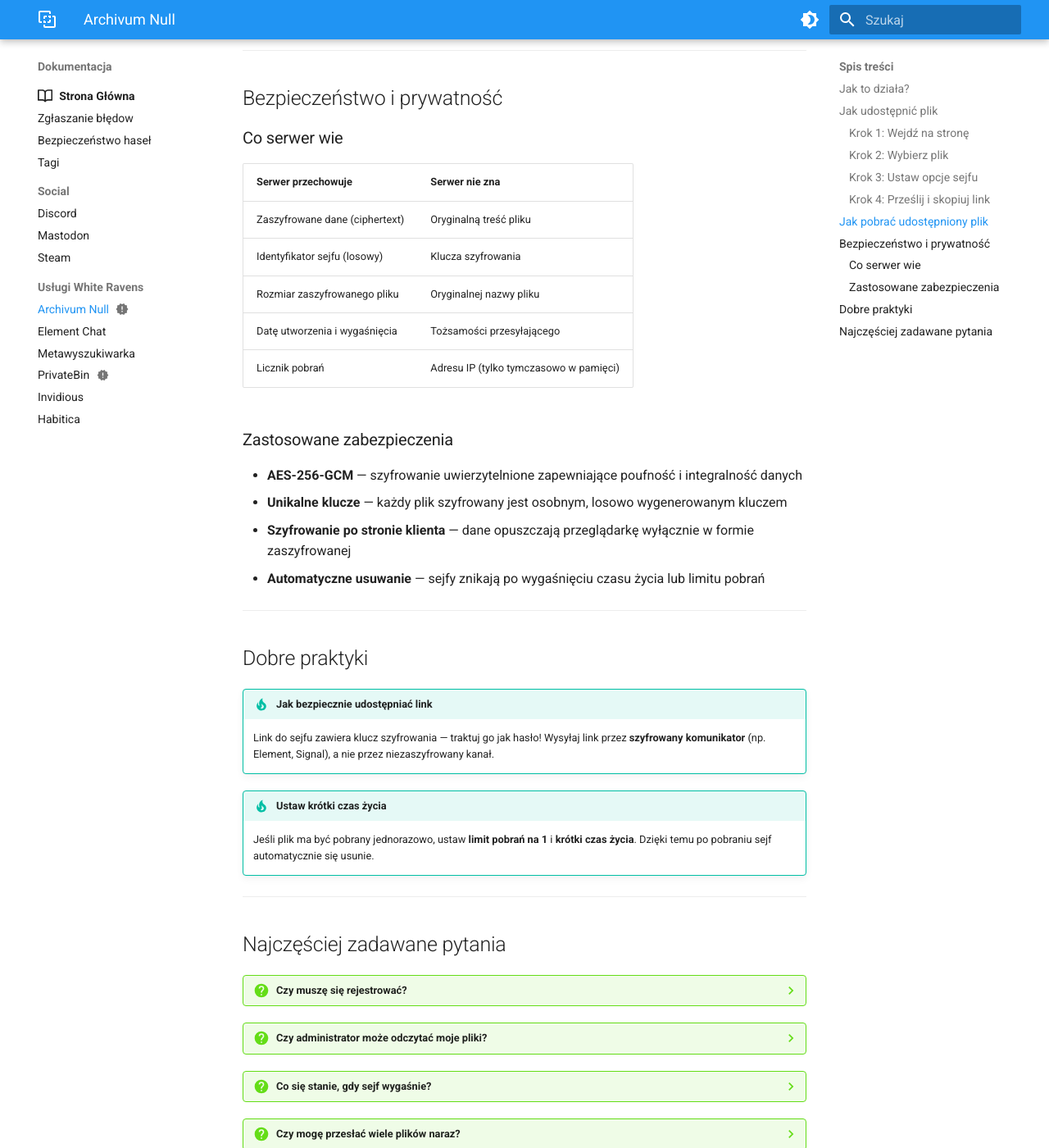
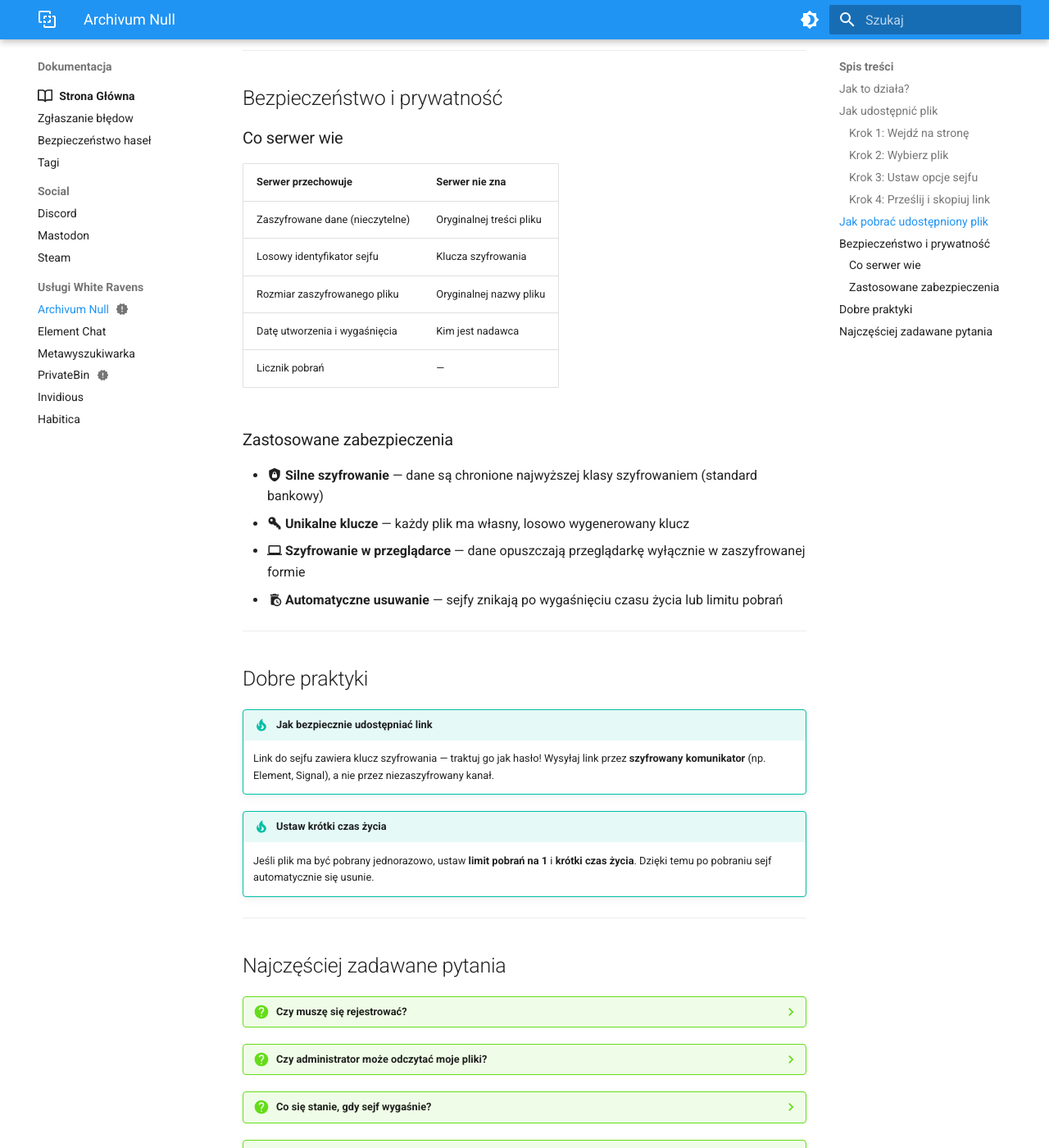
Before and after one commit to whiteravens20/wrservices.link, an MkDocs documentation site: the page built from docs/archivum-null.md, in a window 1280 px wide and 1400 px high, scrolled down 2350 px. Shown: the whole window at 82% size. Built offline with MkDocs 1.6.1 and Material for MkDocs 9.7.7, drawn with Linux system fonts in a browser that asks for light colours; some of the changed text lies outside the part shown.

Commit message:
simplify terminology in Archivum Null documentation

```diff
--- a/docs/archivum-null.md
+++ b/docs/archivum-null.md
@@ -11,7 +11,7 @@
 
 # White Ravens Archivum Null
 
-White Ravens Archivum Null to usługa oparta na Naszym autorskim projekcie [Archivum Null](https://github.com/whiteravens20/archivum-null) – minimalistycznym narzędziu do bezpiecznego udostępniania plików z szyfrowaniem po stronie klienta. Pliki są szyfrowane **w Twojej przeglądarce** zanim trafią na serwer — dzięki temu nikt, nawet administrator, nie może odczytać ich zawartości.
+White Ravens Archivum Null to usługa oparta na Naszym autorskim projekcie [Archivum Null](https://github.com/whiteravens20/archivum-null) – prostym narzędziu do bezpiecznego udostępniania plików. Pliki są szyfrowane **w Twojej przeglądarce** zanim trafią na serwer — dzięki temu nikt, nawet administrator, nie może odczytać ich zawartości.
 
 !!! tip "Link"
     [White Ravens Archivum Null](https://archivum.wrservices.link/)
@@ -68,7 +68,7 @@
 
 Po kliknięciu przycisku przesyłania:
 
-1. Plik zostanie **zaszyfrowany w przeglądarce** algorytmem AES-256-GCM.
+1. Plik zostanie **zaszyfrowany w przeglądarce** silnym szyfrowaniem.
 2. Zaszyfrowane dane trafią na serwer.
 3. Otrzymasz **link do sejfu** — skopiuj go i wyślij odbiorcy.
 
@@ -97,18 +97,18 @@
 
 | Serwer **przechowuje** | Serwer **nie zna** |
 |---|---|
-| Zaszyfrowane dane (ciphertext) | Oryginalną treść pliku |
-| Identyfikator sejfu (losowy) | Klucza szyfrowania |
+| Zaszyfrowane dane (nieczytelne) | Oryginalnej treści pliku |
+| Losowy identyfikator sejfu | Klucza szyfrowania |
 | Rozmiar zaszyfrowanego pliku | Oryginalnej nazwy pliku |
-| Datę utworzenia i wygaśnięcia | Tożsamości przesyłającego |
-| Licznik pobrań | Adresu IP (tylko tymczasowo w pamięci) |
+| Datę utworzenia i wygaśnięcia | Kim jest nadawca |
+| Licznik pobrań | — |
 
 ### Zastosowane zabezpieczenia
 
-- **AES-256-GCM** — szyfrowanie uwierzytelnione zapewniające poufność i integralność danych
-- **Unikalne klucze** — każdy plik szyfrowany jest osobnym, losowo wygenerowanym kluczem
-- **Szyfrowanie po stronie klienta** — dane opuszczają przeglądarkę wyłącznie w formie zaszyfrowanej
-- **Automatyczne usuwanie** — sejfy znikają po wygaśnięciu czasu życia lub limitu pobrań
+- :material-shield-lock: **Silne szyfrowanie** — dane są chronione najwyższej klasy szyfrowaniem (standard bankowy)
+- :material-key-variant: **Unikalne klucze** — każdy plik ma własny, losowo wygenerowany klucz
+- :material-laptop: **Szyfrowanie w przeglądarce** — dane opuszczają przeglądarkę wyłącznie w zaszyfrowanej formie
+- :material-delete-clock: **Automatyczne usuwanie** — sejfy znikają po wygaśnięciu czasu życia lub limitu pobrań
 
 ---
 
```
Also changed, not shown: other parts of docs/archivum-null.md (+1 -4 lines).
